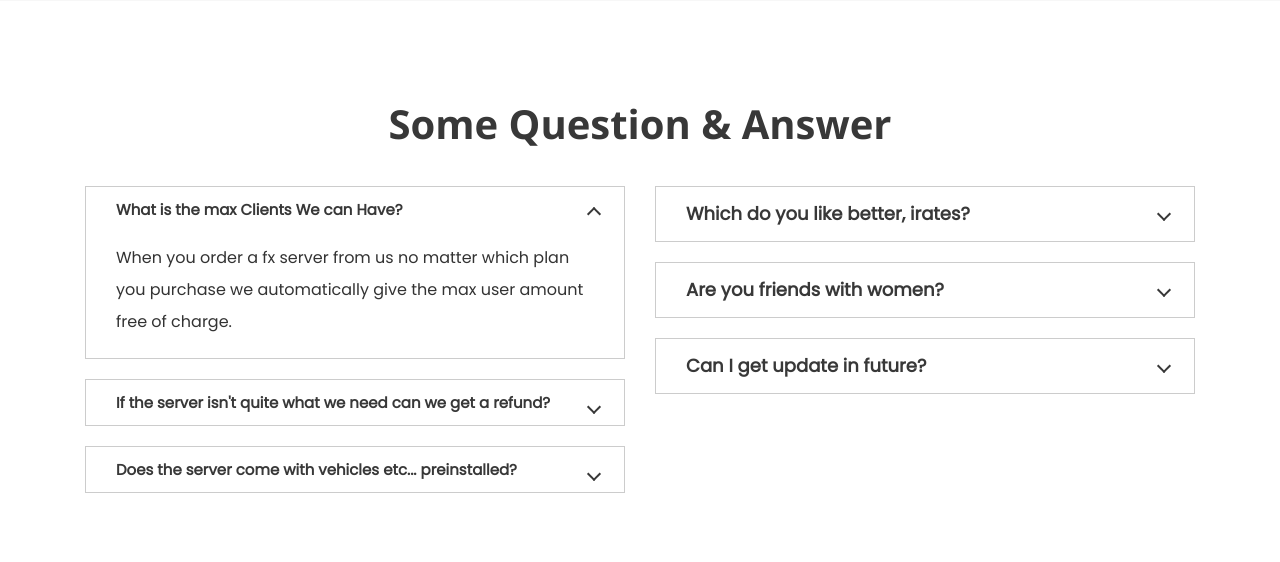
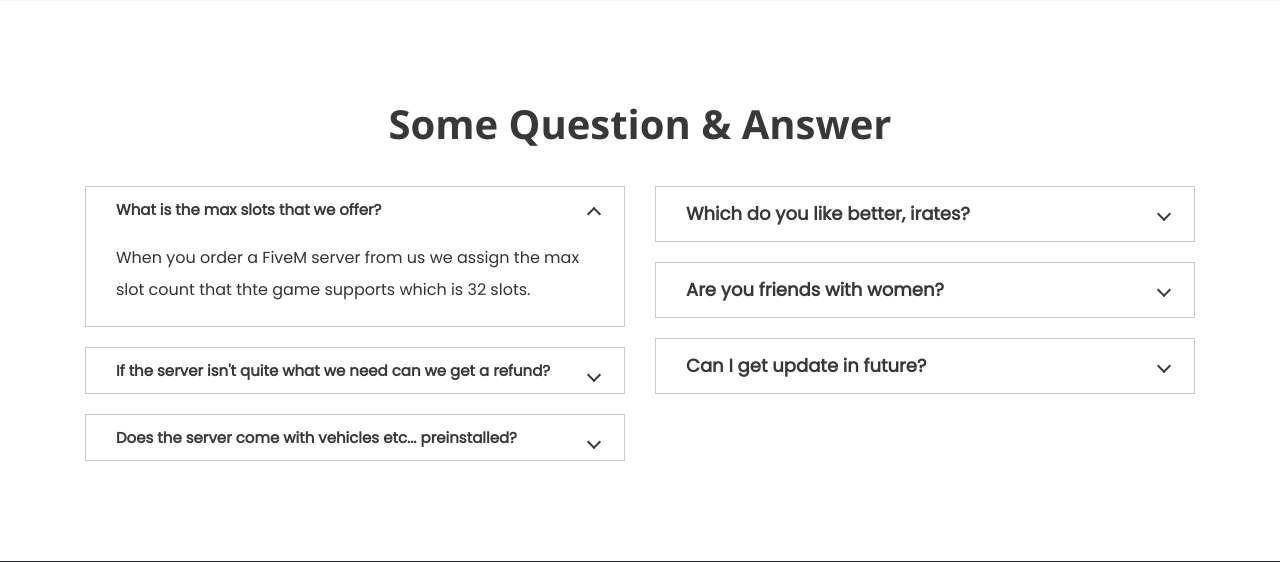
Before and after one commit to FIH-Official/fireandicehosting.com, a PHP site: page /fx-hosting in a window 1280 px wide. Shown: the part 2312-2874 px from the top of the page. Run offline with PHP 8.4, Linux system fonts and the light colour scheme; some libraries are stand-ins or nearby versions.

Commit message:
Update fx-hosting.php

```diff
--- a/fx-hosting.php
+++ b/fx-hosting.php
@@ -198,22 +198,16 @@
                     <div class="faq-contents" id="faq">
                         <ul class="accordion">
                             <li>
-                                <a style="font-size: 15px;">What is the max Clients We can Have?</a>
-                                <p>When you order a fx server from us no matter which plan you purchase we automatically
-                                    give
-                                    the max user amount free of charge.</p>
+                                <a style="font-size: 15px;">What is the max slots that we offer?</a>
+                                <p>When you order a FiveM server from us we assign the max slot count that thte game supports which is 32 slots.</p>
                             </li>
                             <li>
-                                <a style="font-size: 15px;">If the server isn't quite what we need can we get a
-                                    refund?</a>
-                                <p>We offer a 5 day money back if the server is not running the way you'd like after 5
-                                    days we do not offer money back.</p>
+                                <a style="font-size: 15px;">If the server isn't quite what we need can we get a refund?</a>
+                                <p>We offer a 24 hour money ack guarentee on all services, after 24 hours you may be entitled to a refund if the server is not running correctly or is not funtional.</p>
                             </li>
                             <li>
                                 <a style="font-size: 15px;">Does the server come with vehicles etc... preinstalled?</a>
-                                <p>The only time models, scripts & vehicles are preinstalled is if the extra setup is
-                                    purchaused and then after that they can be installed by the development team for
-                                    5$USD for the time required to install everything.</p>
+                                <p>The only time models, scripts & vehicles that will be preinstalled is the resources that is installed during the professional setup that is purchased at the time of service order by the development team for a $15 setup fee for the time required to install everything.</p>
                             </li>
                         </ul>
                     </div>
```
